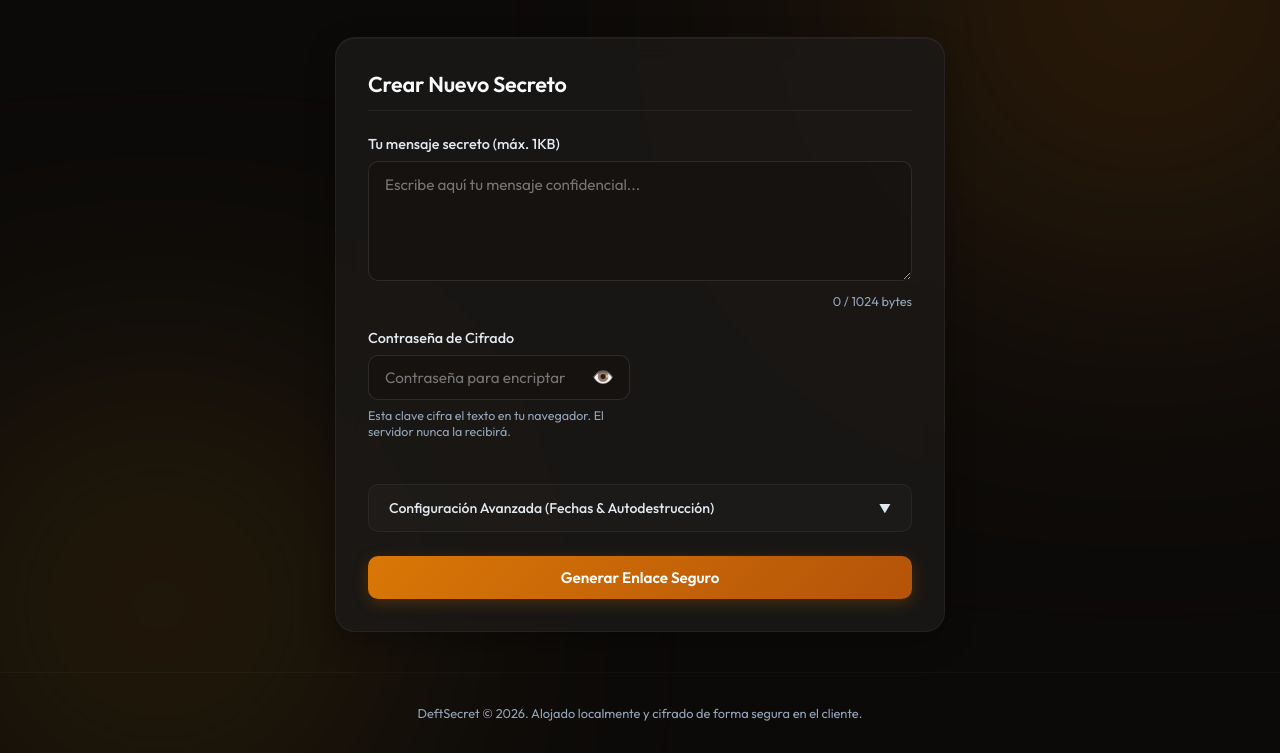
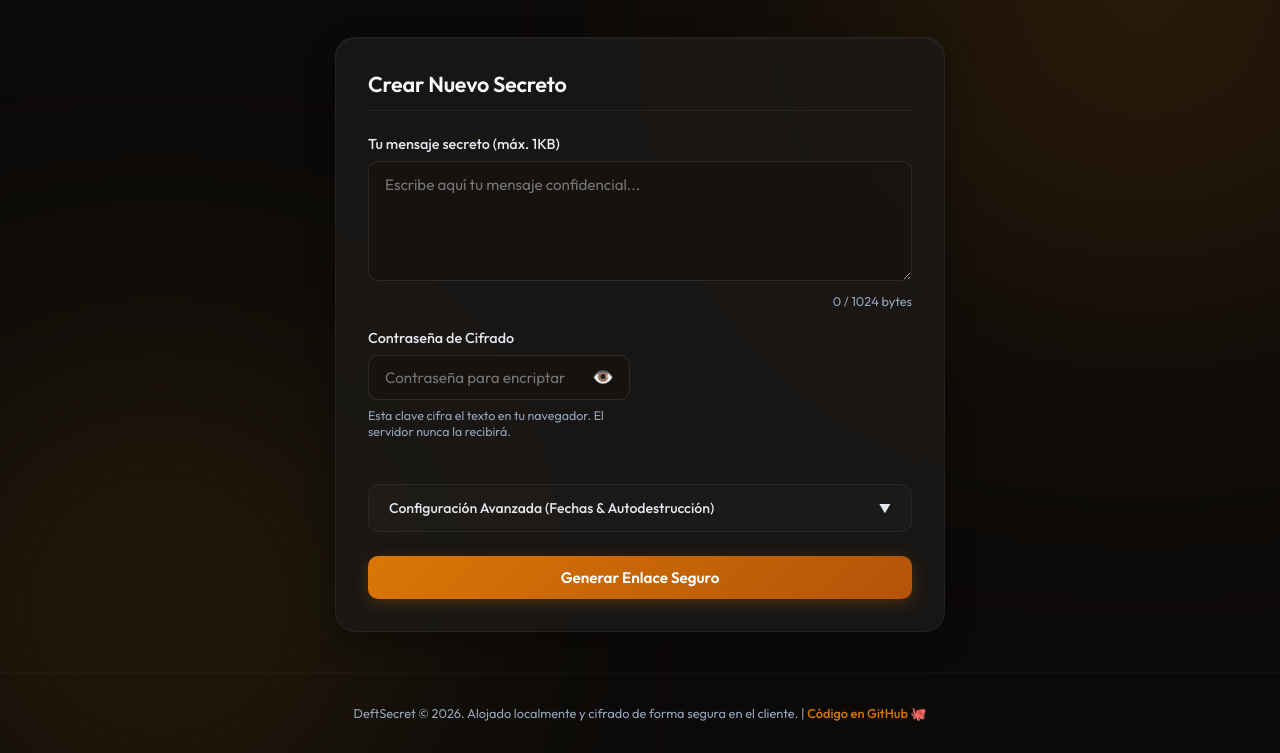
Before and after one commit to elswork/secret.deft.work, a website: page frontend/index.html in a window 1280 px wide. Shown: the part 144-897 px from the top of the page. Drawn offline with nearby package versions, Linux system fonts and the light colour scheme.

Commit message:
Include GitHub link in page footer

```diff
--- a/frontend/index.html
+++ b/frontend/index.html
@@ -160,7 +160,7 @@
   </main>
 
   <footer class="app-footer">
-    <p>DeftSecret &copy; 2026. Alojado localmente y cifrado de forma segura en el cliente.</p>
+    <p>DeftSecret &copy; 2026. Alojado localmente y cifrado de forma segura en el cliente. | <a href="https://github.com/elswork/secret.deft.work" target="_blank" rel="noopener noreferrer" style="color: var(--primary); text-decoration: none; font-weight: 500;">Código en GitHub 🐙</a></p>
   </footer>
 
   <script src="https://cdn.jsdelivr.net/npm/marked/marked.min.js"></script>
```
